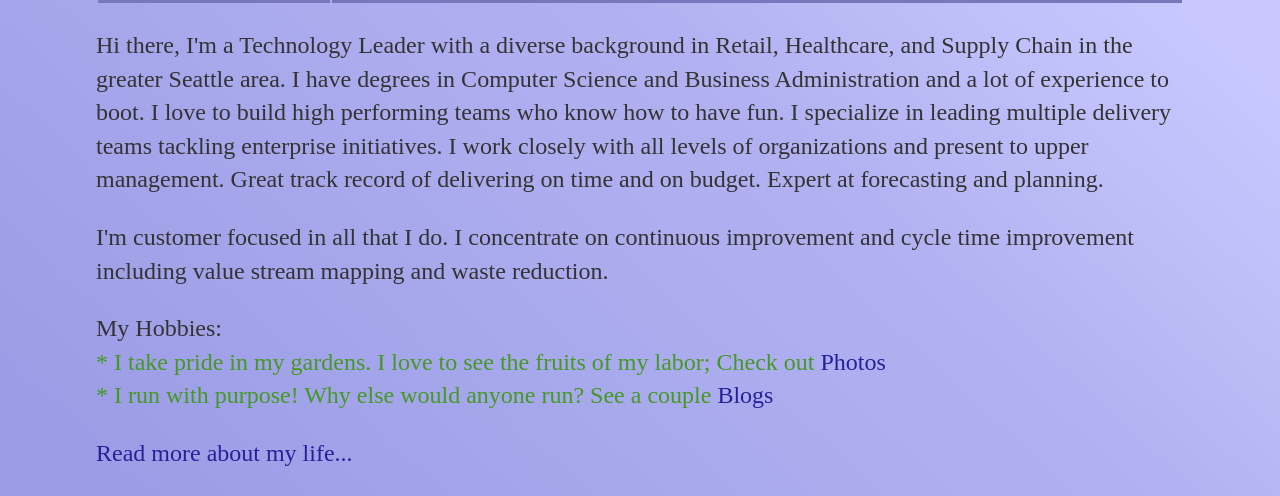
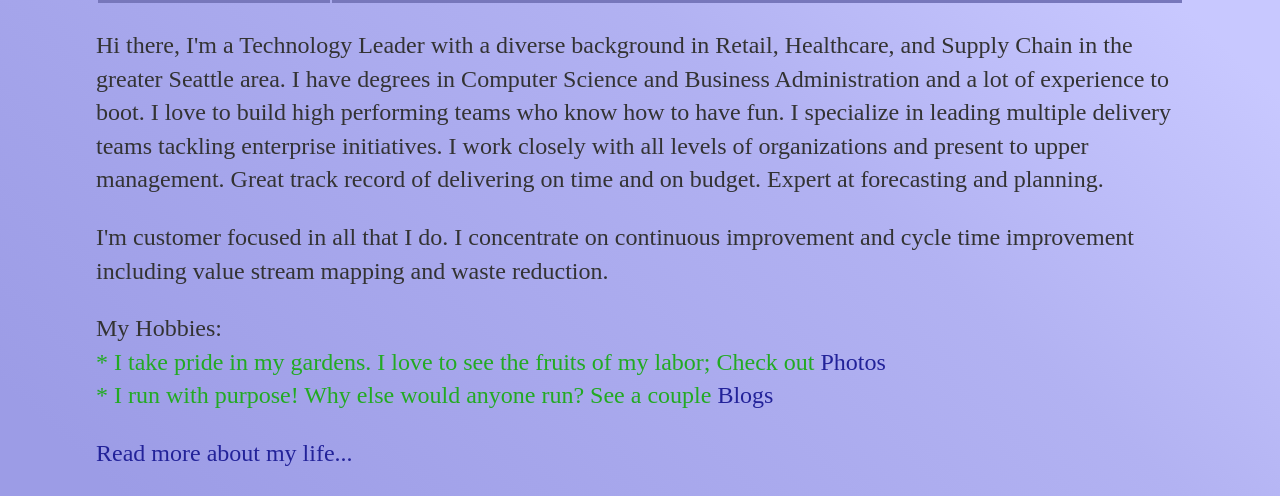
Before and after one commit to mo4dawg/mo4dawg.github.io, a Jekyll site: the page built from index.html, in a window 1280 px wide. Shown: the part 367-863 px from the top of the page. Built offline with Jekyll 4.4.1, drawn with Linux system fonts in a browser that asks for light colours; grey boxes are pictures that could not be loaded.

Commit message:
Update index.html

```diff
--- a/index.html
+++ b/index.html
@@ -17,7 +17,7 @@ title: Kevin Connell is a technology leader in the greater Seattle area.
         <span></span>
 		<p>Hi there, I'm a Technology Leader with a diverse background in Retail, Healthcare, and Supply Chain in the greater Seattle area.  I have degrees in Computer Science and Business Administration and a lot of experience to boot.  I love to build high performing teams who know how to have fun.  I specialize in leading multiple delivery teams tackling enterprise initiatives.  I work closely with all levels of organizations and present to upper management.  Great track record of delivering on time and on budget.  Expert at forecasting and  planning.  </p>
 		<p>I'm customer focused in all that I do.  I concentrate on continuous improvement and cycle time improvement including value stream mapping and waste reduction.</p>
-		<p>My Hobbies:</br> <FONT COLOR="449922"> * I take pride in my gardens.  I love to see the fruits of my labor; Check out <a href="/photos">Photos</a>
+		<p>My Hobbies:</br> <FONT COLOR="22AA22"> * I take pride in my gardens.  I love to see the fruits of my labor; Check out <a href="/photos">Photos</a>
 		<br> * I run with purpose!  Why else would anyone run?  See a couple <a href="/blog">Blogs</a></FONT></p>
 		<p><span><a href="/about">Read more about my life...</a></p></span>
 		<p> </p>
```
